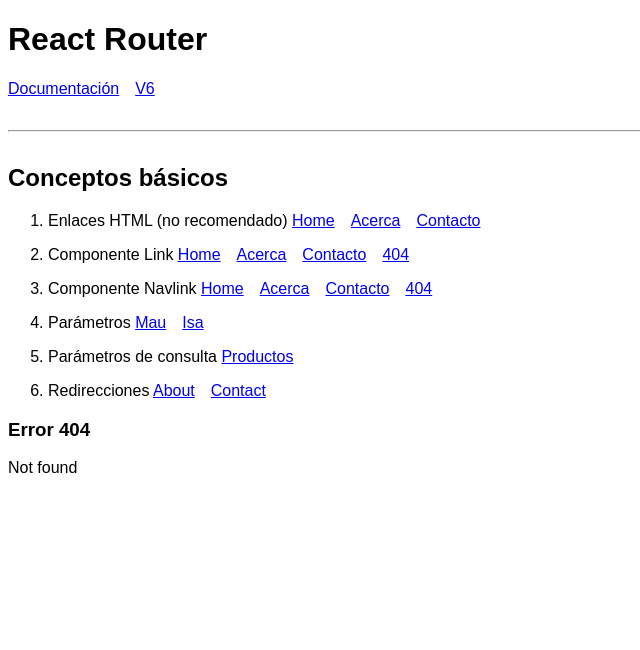
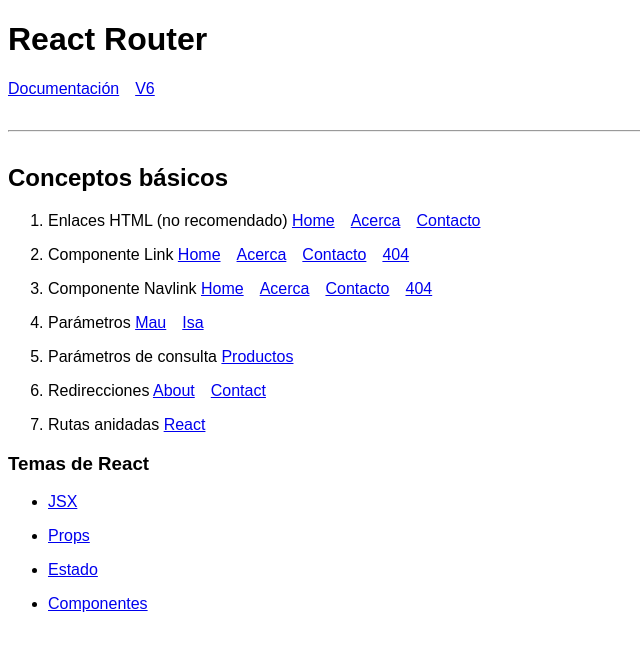
Before and after one commit to jourdanmauricio/react-rutas, a React (Create React App) app: page /react in a window 1280 px wide. Shown: the top 650 px of the page, without its empty margins (0-640 px from the left). Built offline with nearby package versions, Linux system fonts and the light colour scheme.

Commit message:
Add neted routes

```diff
--- a/src/components/ConceptosBasicos.js
+++ b/src/components/ConceptosBasicos.js
@@ -10,6 +10,7 @@ import Contacto from "../pages/Contacto";
 import { Error404 } from "../pages/Error404";
 import { Home } from "../pages/Home";
 import Productos from "../pages/Productos";
+import ReactTopics from "../pages/ReactTopics";
 import Usuario from "../pages/Usuario";
 import MenuConceptos from "./MenuConceptos";
 
@@ -28,6 +29,8 @@ const ConceptosBasicos = () => {
           <Route path="/productos" element={<Productos />} />
           <Route path="/about" element={<Navigate to="/acerca" />} />
           <Route path="/contact" element={<Navigate to="/contacto" />} />
+          {/* <Route path="/react" element={<ReactTopics />} /> */}
+          <Route path="react/*" element={<ReactTopics />} />
           <Route path="*" element={<Error404 />} />
         </Routes>
       </Router>
--- a/src/components/MenuConceptos.js
+++ b/src/components/MenuConceptos.js
@@ -47,6 +47,10 @@ const MenuConceptos = () => {
           <Link to="/about">About</Link>
           <Link to="/contact">Contact</Link>
         </li>
+        <li>
+          <span>Rutas anidadas </span>
+          <Link to="/react">React</Link>
+        </li>
       </ol>
     </nav>
   );
--- /dev/null
+++ b/src/pages/ReactTopics.js
@@ -0,0 +1,117 @@
+import React from "react";
+import { Link, Route, Routes, useParams } from "react-router-dom";
+
+// const Topic = () => {
+//   let { topic } = useParams();
+//   return (
+//     <div>
+//       <h4>{topic}</h4>
+//       <p>
+//         Lorem ipsum dolor, sit amet consectetur adipisicing elit. Dolor,
+//         asperiores culpa aliquam velit, ab accusantium dolorem tenetur nobis
+//         excepturi qui esse quod eius error nesciunt distinctio saepe omnis nemo
+//         eum!
+//       </p>
+//     </div>
+//   );
+// };
+const Jsx = () => {
+  return (
+    <div>
+      <h4>JSX</h4>
+      <p>
+        Lorem ipsum dolor, sit amet consectetur adipisicing elit. Dolor,
+        asperiores culpa aliquam velit, ab accusantium dolorem tenetur nobis
+        excepturi qui esse quod eius error nesciunt distinctio saepe omnis nemo
+        eum!
+      </p>
+    </div>
+  );
+};
+const Props = () => {
+  return (
+    <div>
+      <h4>Props</h4>
+      <p>
+        Lorem ipsum dolor, sit amet consectetur adipisicing elit. Dolor,
+        asperiores culpa aliquam velit, ab accusantium dolorem tenetur nobis
+        excepturi qui esse quod eius error nesciunt distinctio saepe omnis nemo
+        eum!
+      </p>
+    </div>
+  );
+};
+const Estado = () => {
+  return (
+    <div>
+      <h4>Estado</h4>
+      <p>
+        Lorem ipsum dolor, sit amet consectetur adipisicing elit. Dolor,
+        asperiores culpa aliquam velit, ab accusantium dolorem tenetur nobis
+        excepturi qui esse quod eius error nesciunt distinctio saepe omnis nemo
+        eum!
+      </p>
+    </div>
+  );
+};
+const Componentes = () => {
+  return (
+    <div>
+      <h4>Componentes</h4>
+      <p>
+        Lorem ipsum dolor, sit amet consectetur adipisicing elit. Dolor,
+        asperiores culpa aliquam velit, ab accusantium dolorem tenetur nobis
+        excepturi qui esse quod eius error nesciunt distinctio saepe omnis nemo
+        eum!
+      </p>
+    </div>
+  );
+};
+
+const ReactTopics = () => {
+  return (
+    <div>
+      <h3>Temas de React</h3>
+      <ul>
+        <li>
+          {/* <Link to="/react/jsx">JSX</Link> */}
+          <Link to="jsx">JSX</Link>
+        </li>
+        <li>
+          <Link to="props">Props</Link>
+        </li>
+        <li>
+          <Link to="estado">Estado</Link>
+        </li>
+        <li>
+          <Link to="componentes">Componentes</Link>
+        </li>
+      </ul>
+      <Routes>
+        {/* <Route path=":topic" element={<Topic />} /> */}
+        <Route path="jsx" element={<Jsx />} />
+        <Route path="props" element={<Props />} />
+        <Route path="estado" element={<Estado />} />
+        <Route path="componentes" element={<Componentes />} />
+      </Routes>
+    </div>
+  );
+};
+
+// También se puede hace más sencillo de la siguiente forma:
+// En el Routes principal ->
+//     <Route path="/react" element={<ReactTopics />}>
+//         <Route path=":topic" element={<Topic />} />
+//     </Route>
+
+// En ReactTopics ->
+//      <Link to="jsx">JSX</Link>
+// Y en lugar de hacer otro Rautes, simplemente se usa ->
+//      <Outlet />
+
+// Básicamente lo que hace es que en lugar de crear un nuevo Routes en el archivo de ReactTopics, usamos el principal y le decimos que en la ruta /react habrá una ruta anidada y especificamos el nombre de ese nivel de anidamiento (en este caso la sacamos por parámetro) y el componente que debe renderizar para esa ruta.
+// Con esto, el componente <ReactTopics /> sabe que tiene que renderizar algo cuando entremos en sus rutas anidada, pero no sabe dónde. Le decimos el lugar con el componente <Outlet /> (que lo debemos importar de "react-router-dom"), y donde esté el <Outlet /> se  pondrá el componente que corresponde con la ruta anidada.
+
+// Es algo similar al uso de  <slot> en el Shadow DOM de los Web Components.
+
+export default ReactTopics;
```
Also changed, not shown: src/pages/Dashboard.js (added, +11 -0 lines), src/pages/Login.js (added, +11 -0 lines).
